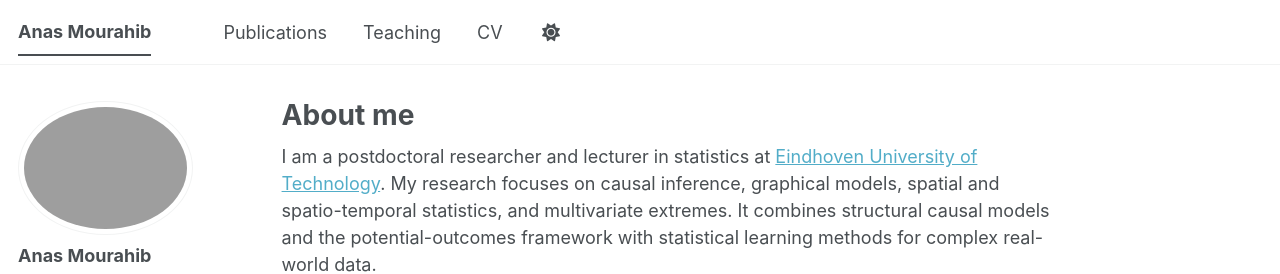
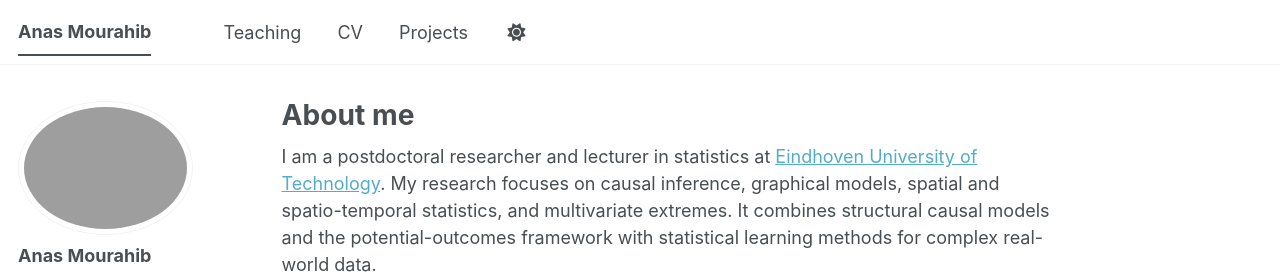
Before and after one commit to AnasMourahib/AnasMourahib.github.io, a Jekyll site: the page built from _pages/about.md, in a window 1280 px wide. Shown: the top 274 px of the page. Built offline with Jekyll 4.4.1, drawn with Linux system fonts in a browser that asks for light colours; a script bundle is joined from its source files by our own code; a style sheet for code colours, icons or effects is not loaded.

Commit message:
Update navigation.yml

```diff
--- a/_data/navigation.yml
+++ b/_data/navigation.yml
@@ -8,11 +8,11 @@
 #      Markdown formatted page while the second is generated using JSON.
 
 main:
-  - title: "Publications"
-    url: /publications/
-
   - title: "Teaching"
     url: /teaching/
 
   - title: "CV"
-    url: /cv/
+    url: /files/CV_Mourahib.pdf
+
+  - title: "Projects"
+    url: /portfolio/
```
